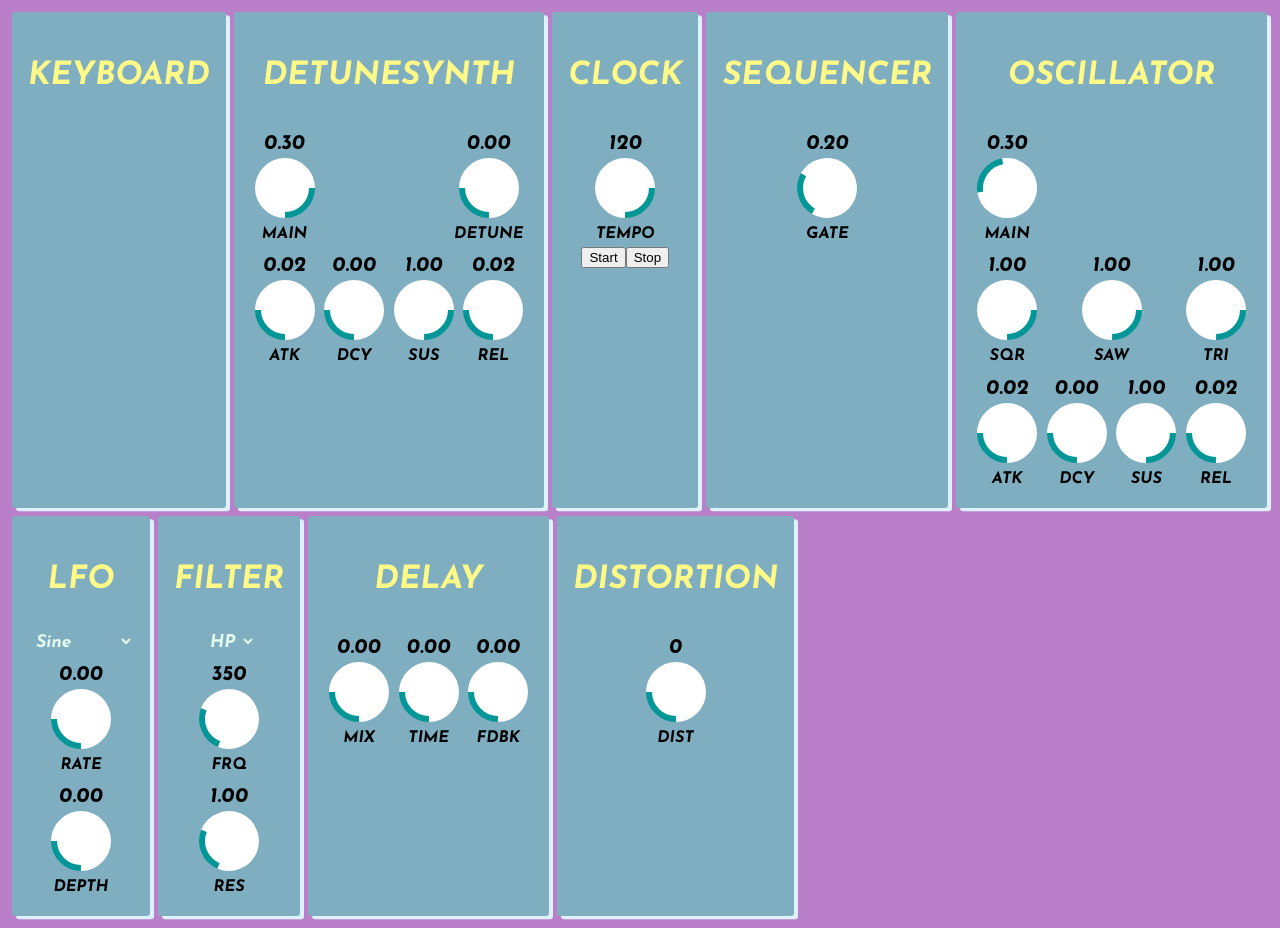
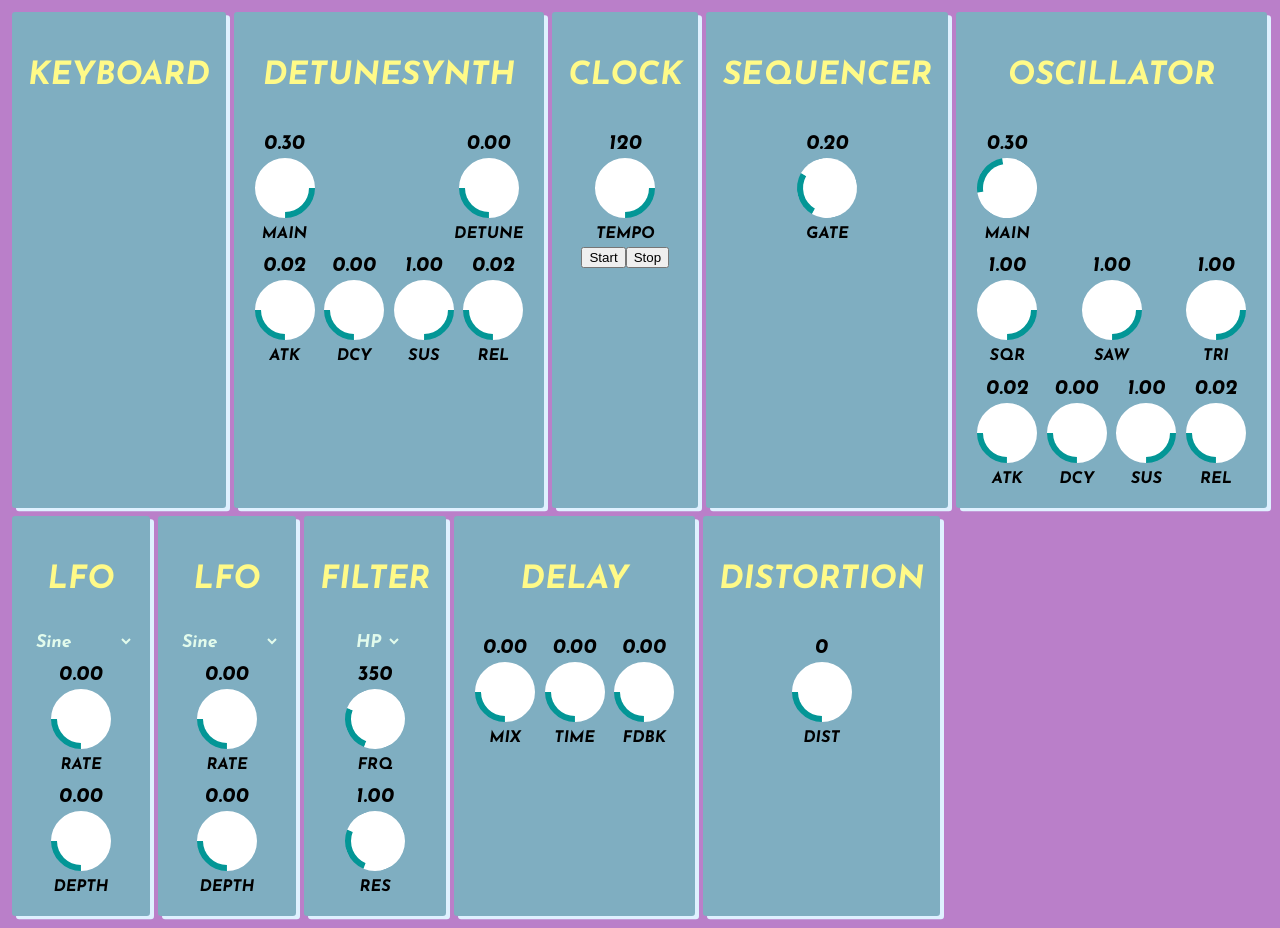
Before and after one commit to jkyle/austinjs-web-audio, a React app: page / in a window 1280 px wide. Built offline with nearby package versions, Linux system fonts and the light colour scheme.

Commit message:
First Pass at a Lon Bomb

```diff
--- a/src/App.js
+++ b/src/App.js
@@ -19,6 +19,8 @@ const filter = Filter(context)
 const osc = MultiOsc(context)
 const lfo = LFO(context)
 lfo.start(context.currentTime)
+const delayLFO = LFO(context)
+delayLFO.start(context.currentTime)
 
 const gain = context.createGain()
 const distortion = Distortion(context)
@@ -30,6 +32,7 @@ keyboard.register(detune.start)
 
 const delay = Delay(context)
 delay.out.connect(distortion.shaper)
+delayLFO.gain.connect(delay.delay.delayTime)
 
 osc.gain.connect(filter.filter)
 filter.filter.connect(delay.input)
@@ -63,6 +66,9 @@ export default () => (
     <Device name="LFO">
       <LFODOM device={lfo} max={500} />
     </Device>
+    <Device name="LFO">
+      <LFODOM device={delayLFO} max={1} />
+    </Device>
     <Device name="Filter">
       <FilterDOM device={filter} />
     </Device>
```
